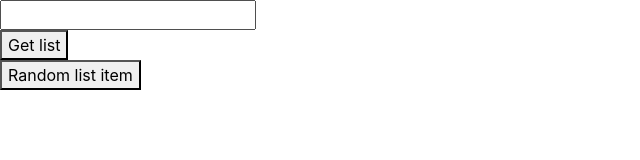
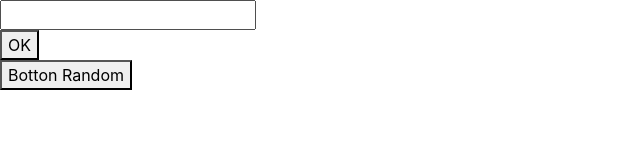
Before and after one commit to SiarhKul/Homework, a React (Create React App) app: page / in a window 1280 px wide. Shown: the top 160 px of the page, without its empty margins (0-640 px from the left). Built offline with nearby package versions, Linux system fonts and the light colour scheme.

Commit message:
create generate array

```diff
--- a/src/components/ButtonOK.js
+++ b/src/components/ButtonOK.js
@@ -1,9 +1,9 @@
 import React from 'react'
 
-export default function ButtonOK() {
+export default function ButtonOK({ click }) {
    return (
       <div>
-         <button>Get list</button>
+         <button onClick={click} >OK</button>
       </div>
    )
 }
--- a/src/components/ButtonRandom.js
+++ b/src/components/ButtonRandom.js
@@ -3,7 +3,7 @@ import React from 'react'
 export default function ButtonRandom() {
    return (
       <div>
-         <button>Random list item</button>
+         <button>Botton Random</button>
       </div>
    )
 }
--- a/src/components/InputLists.js
+++ b/src/components/InputLists.js
@@ -1,9 +1,9 @@
 import React from 'react'
 
-export default function InputLists() {
+export default function InputLists({ change, value }) {
    return (
       <div>
-         <input type="text" />
+         <input type="text" onChange={change} value={value} />
       </div>
    )
 }
--- /dev/null
+++ b/src/components/ListItems.js
@@ -0,0 +1,11 @@
+import React from 'react'
+
+export default function ListItems({ list }) {
+   return (
+      <>
+
+         <li>{list}</li>
+
+      </>
+   )
+}
--- a/src/module/App.js
+++ b/src/module/App.js
@@ -1,17 +1,33 @@
-import React, { Component } from 'react'
+import React, { useState } from 'react'
 import ButtonOK from '../components/ButtonOK'
 import ButtonRandom from '../components/ButtonRandom'
 import InputLists from '../components/InputLists'
+import ListItems from '../components/ListItems'
 
+export default function App() {
+   const [inputValue, setInputValue] = useState('')
+   const [lists, setLists] = useState([])
 
-export default class App extends Component {
-   render() {
-      return (
-         <div>
-            <InputLists></InputLists>
-            <ButtonOK></ButtonOK>
-            <ButtonRandom></ButtonRandom>
-         </div>
-      )
+   const changeHandler = ({ target: { value } }) => {
+      setInputValue(value)
    }
+
+   const clickHandler = () => {
+      setLists([...lists, inputValue])
+      setInputValue('')
+   }
+
+   console.log(lists);
+
+   return (
+      <>
+         <InputLists value={inputValue} change={changeHandler}></InputLists>
+         <ButtonOK click={clickHandler}></ButtonOK>
+         <ButtonRandom></ButtonRandom>
+         <ul>
+            {lists.map((list, index) => { return <ListItems key={index} text={list} /> })}
+         </ul>
+      </>
+   )
+
 }
```
